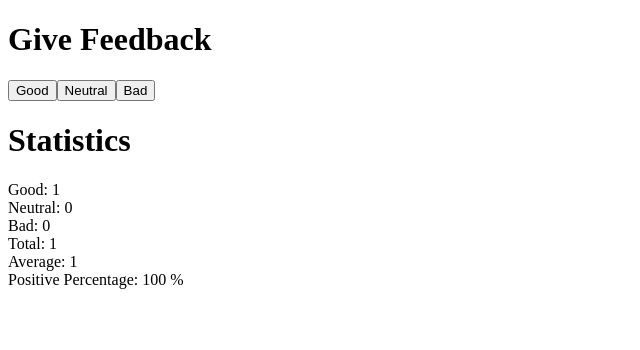
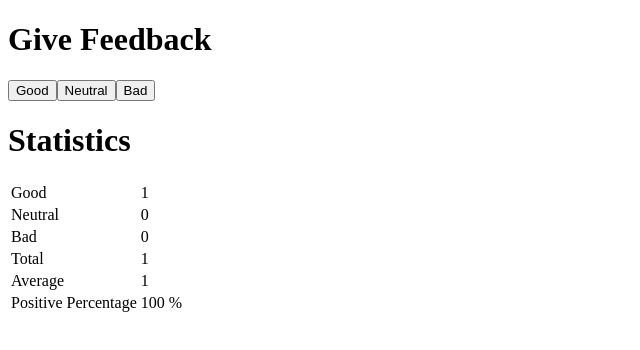
Before and after one commit to juleshwar/fullstackopen, a React (Create React App) app in the folder part1/unicafe/: page / in a window 1280 px wide. Both pictures are taken after a click on the button "Good". Shown: the top 350 px of the page, without its empty margins (0-640 px from the left). Built offline with nearby package versions, Linux system fonts and the light colour scheme.

Commit message:
Solution for ex 1.11* Porting all Statistics data into table view

```diff
--- a/part1/unicafe/src/index.js
+++ b/part1/unicafe/src/index.js
@@ -2,9 +2,10 @@ import React, { useState } from 'react';
 import ReactDOM from 'react-dom';
 
 const Statistic = ({ text, value }) => (
-    <div>
-        {text}: {value}
-    </div>
+    <tr>
+        <td>{text}</td>
+        <td>{value}</td>
+    </tr>
 );
 const Statistics = ({ values }) => {
     const { good, bad, neutral } = values;
@@ -12,7 +13,8 @@ const Statistics = ({ values }) => {
     const statisticsDiv = !total ? (
         <div>No stats available</div>
     ) : (
-        <>
+        <table>
+            <tbody>
                 <Statistic text="Good" value={good} />
                 <Statistic text="Neutral" value={neutral} />
                 <Statistic text="Bad" value={bad} />
@@ -23,7 +25,8 @@ const Statistics = ({ values }) => {
                     good={good}
                     total={total}
                 />
-        </>
+            </tbody>
+        </table>
     );
     return (
         <>
@@ -40,15 +43,17 @@ const RatingAverage = ({ text, values }) => {
     const { good, neutral, bad } = values;
     const total = good + neutral + bad;
     return (
-        <div>
-            {text}: {!total ? '-' : (good - bad) / total}
-        </div>
+        <tr>
+            <td>{text}</td>
+            <td>{!total ? '-' : (good - bad) / total}</td>
+        </tr>
     );
 };
 const PositiveRatingPercentage = ({ text, good, total }) => (
-    <div>
-        {text}: {!total ? '-' : `${(good * 100) / total} %`}
-    </div>
+    <tr>
+        <td>{text}</td>
+        <td>{!total ? '-' : `${(good * 100) / total} %`}</td>
+    </tr>
 );
 const App = () => {
     const [good, setGood] = useState(0);
```
Lines whose indentation alone changed are shown as unchanged.
